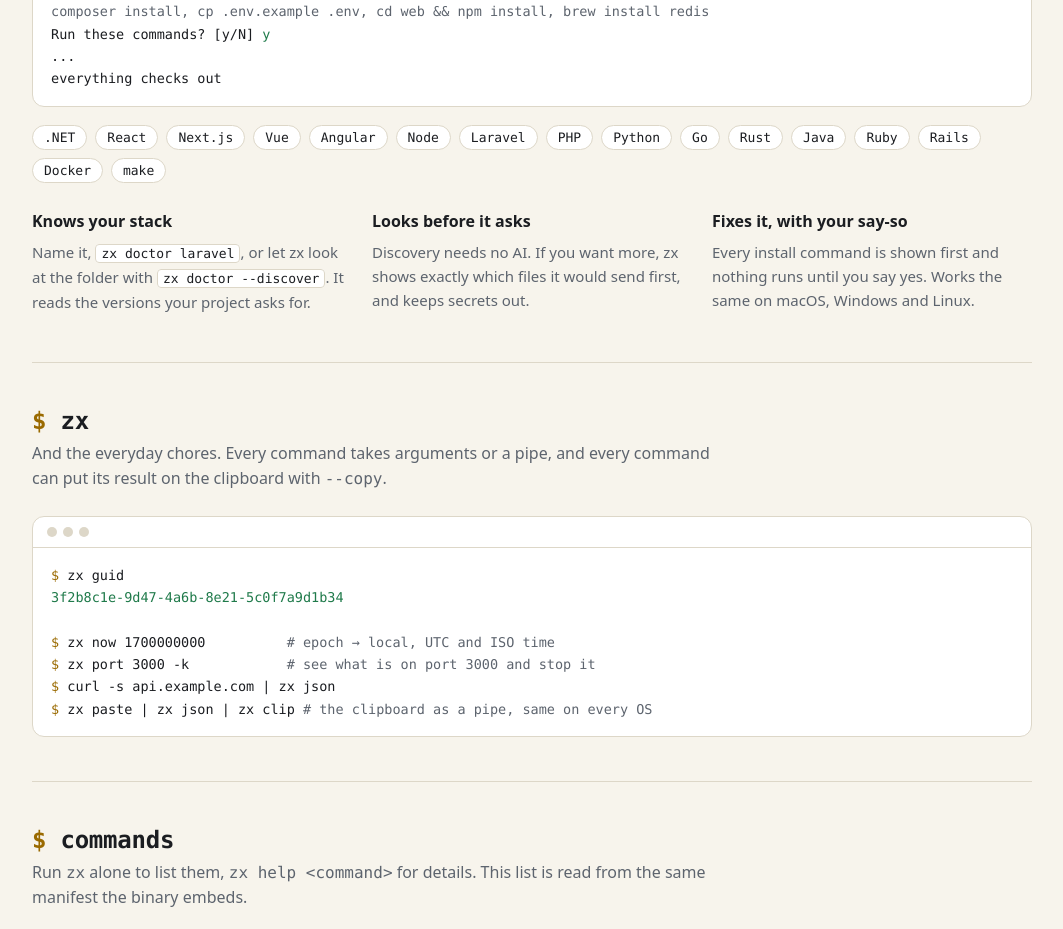
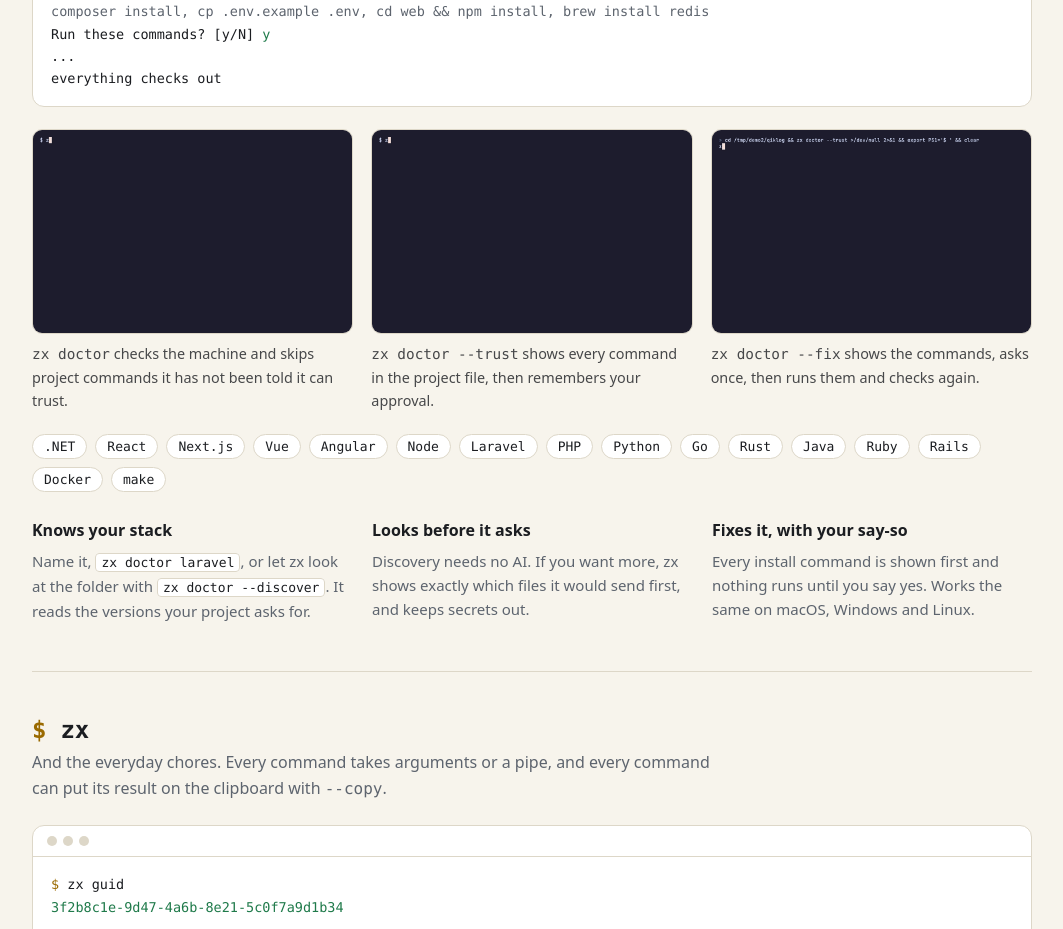
Before and after one commit to jameymcelveen/zxcli, a plain HTML site: page site/index.html in a window 1280 px wide. Shown: the part 1488-2417 px from the top of the page, without its empty margins (108-1171 px from the left). Drawn offline with Linux system fonts and the light colour scheme; files whose address does not match are found by name.

Commit message:
site: record zx doctor, --trust and --fix demos as GIFs
VHS tapes and recordings live in site/demos and are shown in the doctor section.

Co-Authored-By: Claude Sonnet 5.5 <noreply@anthropic.com>
Claude-Session: https://claude.ai/code/session_01Rc5f7LjqZBSQN52FCijqxH

```diff
--- a/site/index.html
+++ b/site/index.html
@@ -80,6 +80,10 @@ footer{border-top:1px solid var(--line);padding:26px 0 44px;color:var(--dim);fon
 .chips{display:flex;flex-wrap:wrap;gap:8px;margin:18px 0 0}
 .chips span{font:13px var(--mono);border:1px solid var(--line);background:var(--panel);color:var(--text);padding:4px 11px;border-radius:999px}
 @media (max-width:560px){.hero{padding-top:30px}nav .hide{display:none}}
+  .shots{display:grid;gap:18px;margin:22px 0;grid-template-columns:repeat(auto-fit,minmax(min(100%,320px),1fr))}
+  .shots img{width:100%;height:auto;border-radius:10px;border:1px solid var(--line,#2a2a35);display:block}
+  .shots figcaption{font-size:.9rem;opacity:.8;margin-top:8px}
+  .shots figure{margin:0}
 </style>
 </head>
 <body>
@@ -147,6 +151,11 @@ Found:
 Run these commands? [y/N] <span class="g">y</span>
 ...
 everything checks out</pre>
+    </div>
+    <div class="shots">
+      <figure><img src="demos/doctor.gif" alt="Terminal recording of zx doctor listing checks, with project checks skipped until approved" loading="lazy"><figcaption><code>zx doctor</code> checks the machine and skips project commands it has not been told it can trust.</figcaption></figure>
+      <figure><img src="demos/trust.gif" alt="Terminal recording of zx doctor --trust listing the commands being approved" loading="lazy"><figcaption><code>zx doctor --trust</code> shows every command in the project file, then remembers your approval.</figcaption></figure>
+      <figure><img src="demos/fix.gif" alt="Terminal recording of zx doctor --fix running cp .env.example .env after a yes" loading="lazy"><figcaption><code>zx doctor --fix</code> shows the commands, asks once, then runs them and checks again.</figcaption></figure>
     </div>
     <div class="chips" aria-label="Stacks zx doctor knows">
       <span>.NET</span><span>React</span><span>Next.js</span><span>Vue</span><span>Angular</span><span>Node</span><span>Laravel</span><span>PHP</span><span>Python</span><span>Go</span><span>Rust</span><span>Java</span><span>Ruby</span><span>Rails</span><span>Docker</span><span>make</span>
```
Also changed, not shown: site/demos/card.txt (added), site/demos/doctor.gif (added), site/demos/fix.gif (added), site/demos/trust.gif (added), 3 other files.
